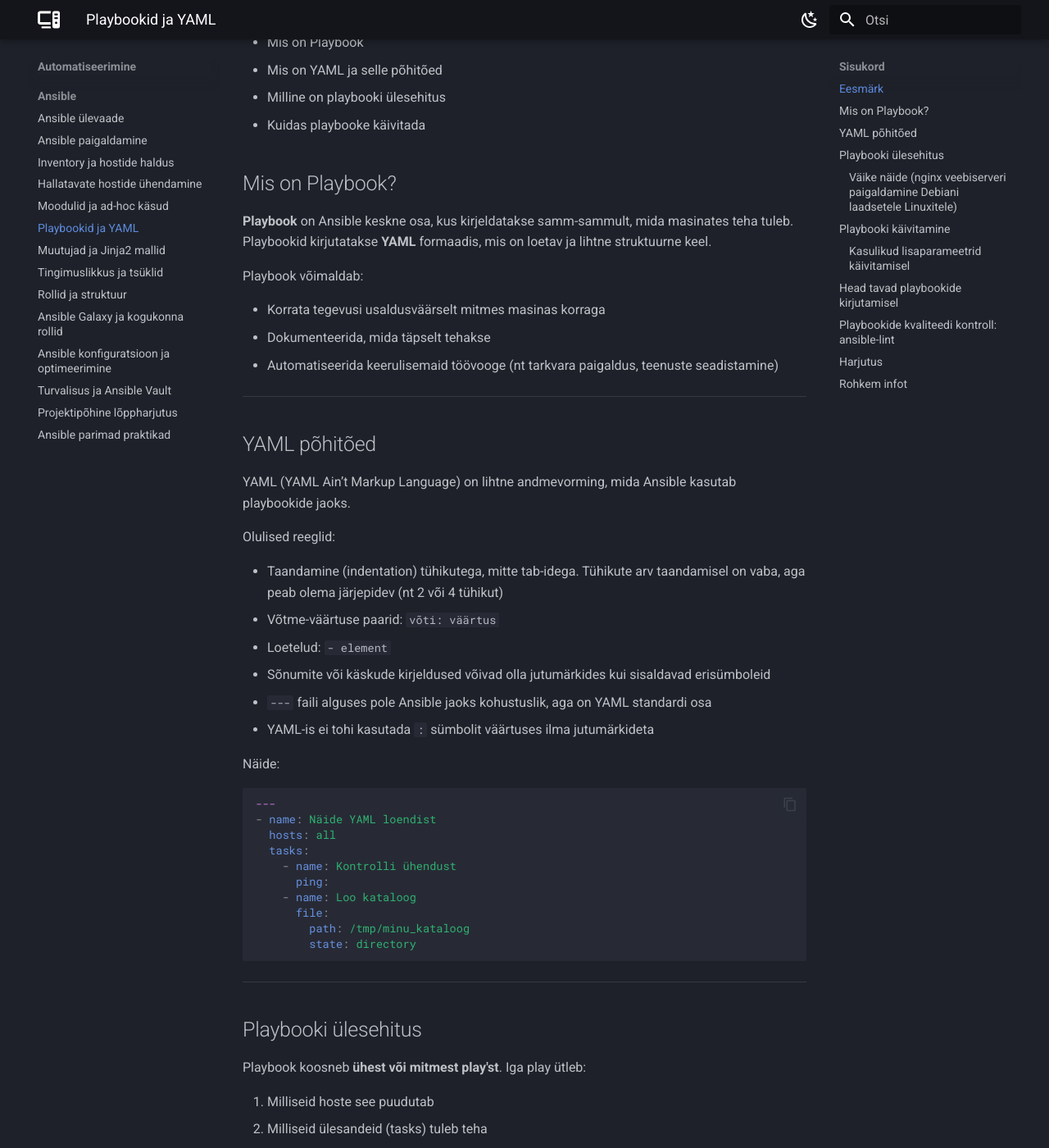
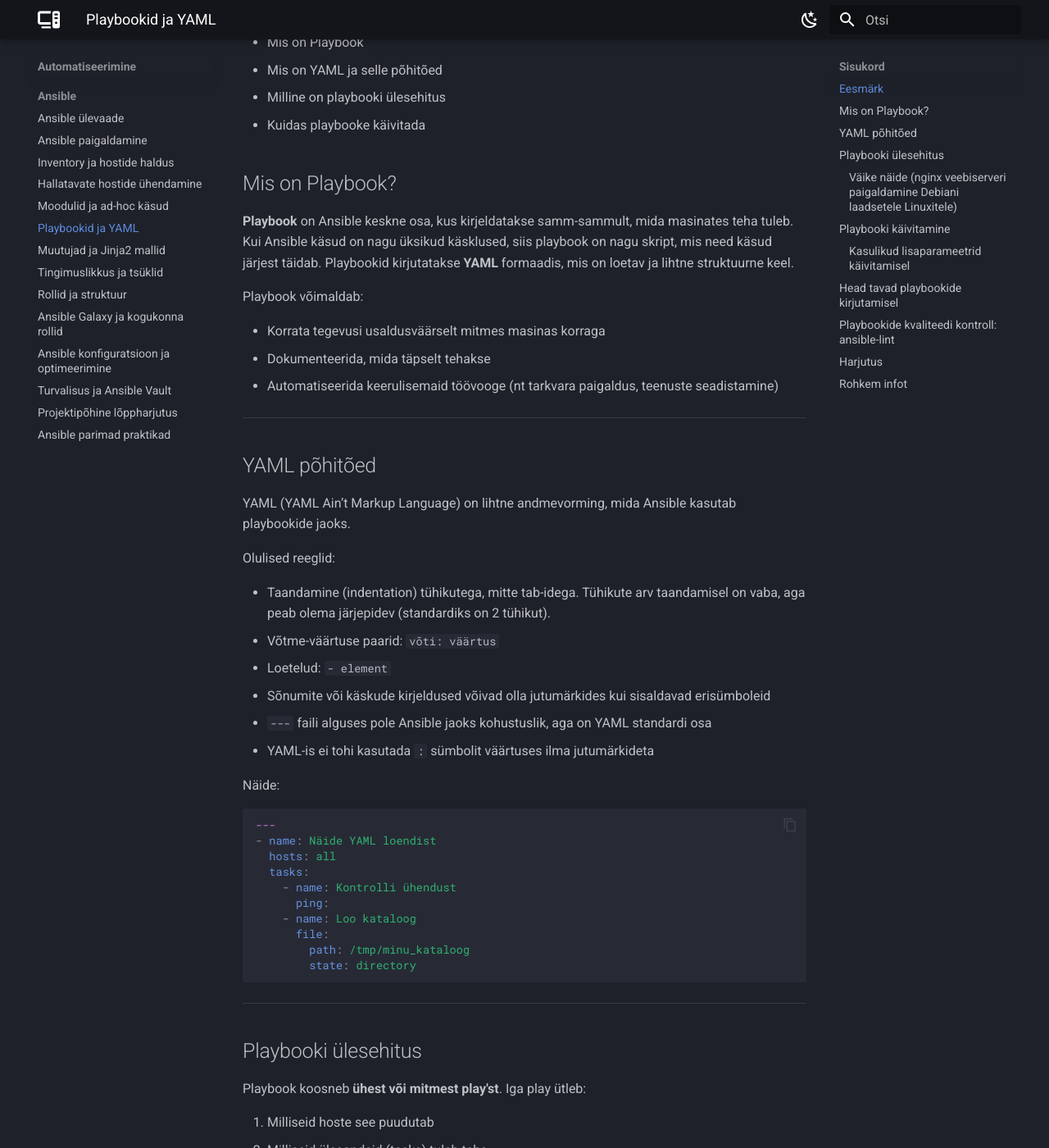
Before and after one commit to priitpaap/priitpaap.github.io, an MkDocs documentation site: the page built from docs/ansible/ansibleplaybooks.md, in a window 1280 px wide and 1400 px high, scrolled down 281 px. Shown: the whole window at 82% size. Built offline with MkDocs 1.6.1 and Material for MkDocs 9.7.7, drawn with Linux system fonts in a browser that asks for light colours; some of the changed text lies outside the part shown.

Commit message:
Update ansibleplaybooks.md

````diff
--- a/docs/ansible/ansibleplaybooks.md
+++ b/docs/ansible/ansibleplaybooks.md
@@ -11,8 +11,7 @@
 
 ## Mis on Playbook?
 
-**Playbook** on Ansible keskne osa, kus kirjeldatakse samm-sammult, mida masinates teha tuleb.
-Playbookid kirjutatakse **YAML** formaadis, mis on loetav ja lihtne struktuurne keel.
+**Playbook** on Ansible keskne osa, kus kirjeldatakse samm-sammult, mida masinates teha tuleb. Kui Ansible käsud on nagu üksikud käsklused, siis playbook on nagu skript, mis need käsud järjest täidab. Playbookid kirjutatakse **YAML** formaadis, mis on loetav ja lihtne struktuurne keel.
 
 Playbook võimaldab:
 
@@ -28,7 +27,7 @@
 
 Olulised reeglid:
 
-- Taandamine (indentation) tühikutega, mitte tab-idega. Tühikute arv taandamisel on vaba, aga peab olema järjepidev (nt 2 või 4 tühikut)
+- Taandamine (indentation) tühikutega, mitte tab-idega. Tühikute arv taandamisel on vaba, aga peab olema järjepidev (standardiks on 2 tühikut).
 - Võtme-väärtuse paarid: `võti: väärtus`
 - Loetelud: `- element`
 - Sõnumite või käskude kirjeldused võivad olla jutumärkides kui sisaldavad erisümboleid
@@ -61,6 +60,8 @@
 
  - **Play** = seos hostide ja tasks'ide vahel.
  - **Task** = üks konkreetne tegevus mooduliga.
+
+Kui ühe play all on palju tasks’e, täidetakse need järjestikku.
 
 ### Väike näide (nginx veebiserveri paigaldamine Debiani laadsetele Linuxitele)
 
@@ -97,6 +98,9 @@
 ```bash
 ansible-playbook failinimi.yml
 ```
+
+!!! info
+  Kui inventory pole vaikimisi määratud, tuleb kasutada ka `-i` lippu
 
 Näiteks:
 
````
